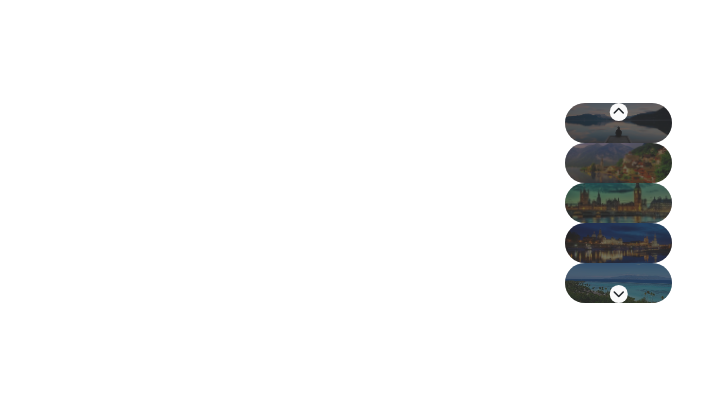
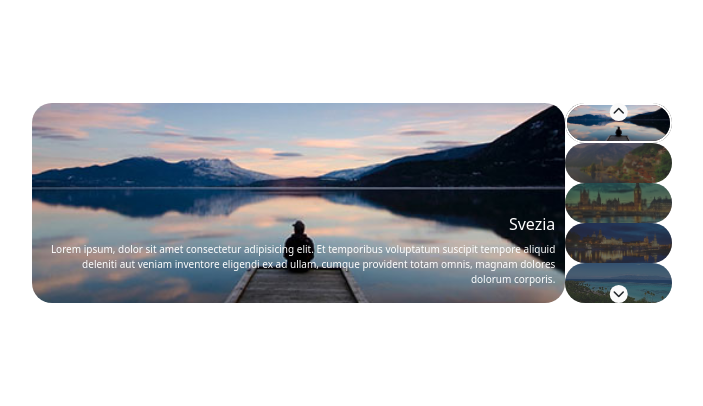
Before and after one commit to SimoCosz/vue-slider, a plain HTML site: page index.html in a window 1280 px wide. Shown: the part 197-603 px from the top of the page, without its empty margins (288-991 px from the left). Drawn offline with nearby package versions, Linux system fonts and the light colour scheme.

Commit message:
Aggiunta classe active sulla img iniziale

```diff
--- a/app.js
+++ b/app.js
@@ -2,36 +2,35 @@ const section = new Vue({
   el: 'section',
 
   data:{
+
+    currentSlide: 0,
+
     slide: [
       {
         title: 'Svezia',
         description: 'Lorem ipsum, dolor sit amet consectetur adipisicing elit. Et temporibus voluptatum suscipit tempore aliquid deleniti aut veniam inventore eligendi ex ad ullam, cumque provident totam omnis, magnam dolores dolorum corporis.',
         image: 'img/01.jpg',
-        isActive: 'true',
+
       },
       {
         title: 'Svizzera',
         description: 'Lorem ipsum',
         image: 'img/02.jpg',
-        isActive: 'false',
       },
       {
         title: 'Gran Bretagna',
         description:   'Lorem ipsum, dolor sit amet consectetur adipisicing elit.',
         image: 'img/03.jpg',
-        isActive: 'false',
       },
       {
         title: 'Germania',
         description:   'Lorem ipsum, dolor sit amet consectetur adipisicing elit. Et temporibus voluptatum suscipit tempore aliquid deleniti aut veniam inventore eligendi ex ad ullam,',
         image: 'img/04.jpg',
-        isActive: 'false',
       },
       {
         title: 'Paradise',
         description:   'Et temporibus voluptatum suscipit tempore aliquid deleniti aut veniam inventore eligendi ex ad ullam,',
         image: 'img/05.jpg',
-        isActive: 'false',
       },
     ]
   },
--- a/index.html
+++ b/index.html
@@ -15,7 +15,8 @@
     <div class="slider row align-items-center justify-content-center">
       <div class="slide-wrapper col-10 p-0">
 
-        <div v-for='item in slide' class="item" :class="(item.active == true)? active : '' ">
+        <!-- <div v-for='item in slide' class="item" :class="item.isActive == true? 'active' : ' ' "> -->
+        <div v-for='(item, index) in slide' class="item" :class="index == currentSlide? 'active' : ' ' ">
           <img :src="item.image" alt="">
           <div class="description">
           <h6 class="titolo">{{item.title}}</h6>
@@ -30,8 +31,8 @@
           <span class="go-down"><i class="fa-solid fa-chevron-down"></i></span>
         </div>
         <div class="control-image">
-          <div v-for='item in slide' class="controls ">
-            <img class="image" :src="item.image" alt="">
+          <div v-for='(item, index) in slide' class="controls " :class="index == currentSlide? 'active' : ' ' ">
+            <img class="image" :class="index == currentSlide? 'active' : ' ' " :src="item.image" alt="">
             </div>
         </div>
 
```
